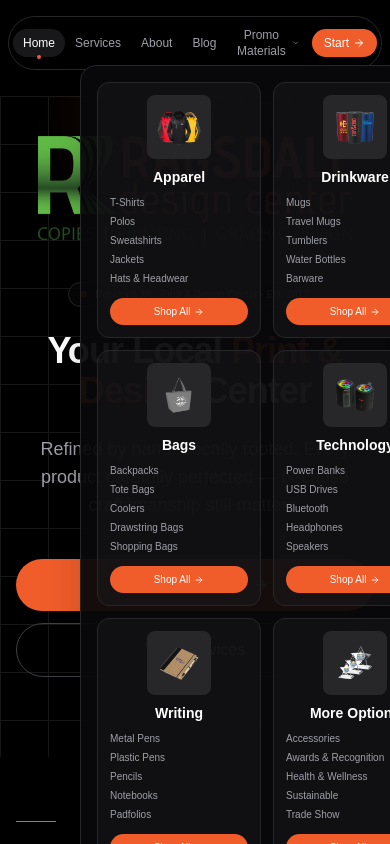
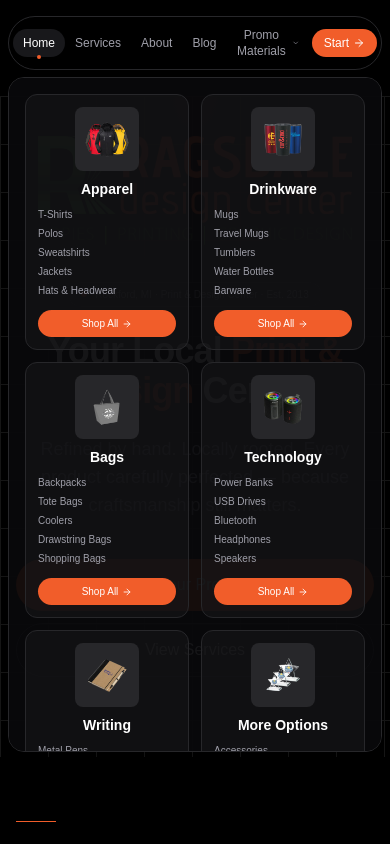
Before and after one commit to Dyligentlydone/Ragsdale-website, a Next.js app: page / in a window 390 px wide. Both pictures are taken after a click on the button "Promo Materials". Shown: the top 844 px of the page. Built offline with nearby package versions, Linux system fonts and the light colour scheme.

Commit message:
Fix dropdown centering on mobile using fixed positioning, add scrollable overflow for long content

```diff
--- a/components/navigation.tsx
+++ b/components/navigation.tsx
@@ -153,7 +153,7 @@ export function Navigation() {
 
               {/* Detailed dropdown menu */}
               {promoDropdownOpen && (
-                <div className="absolute top-full mt-0 w-[calc(100vw-1rem)] md:w-[900px] md:max-w-[calc(100vw-2rem)] rounded-2xl border border-zinc-800 bg-zinc-950/95 shadow-2xl backdrop-blur-xl overflow-hidden p-4 md:p-6" style={{ left: '50%', transform: 'translateX(-50%)' }}>
+                <div className="fixed top-[60px] md:top-[80px] left-1/2 -translate-x-1/2 w-[calc(100vw-1rem)] md:w-[900px] md:max-w-[calc(100vw-2rem)] rounded-2xl border border-zinc-800 bg-zinc-950/95 shadow-2xl backdrop-blur-xl overflow-y-auto max-h-[80vh] p-4 md:p-6 z-[100]">
                   <div className="grid grid-cols-2 md:grid-cols-3 gap-3 md:gap-4">
                     {promoCategories.map((category) => {
                       return (
```
